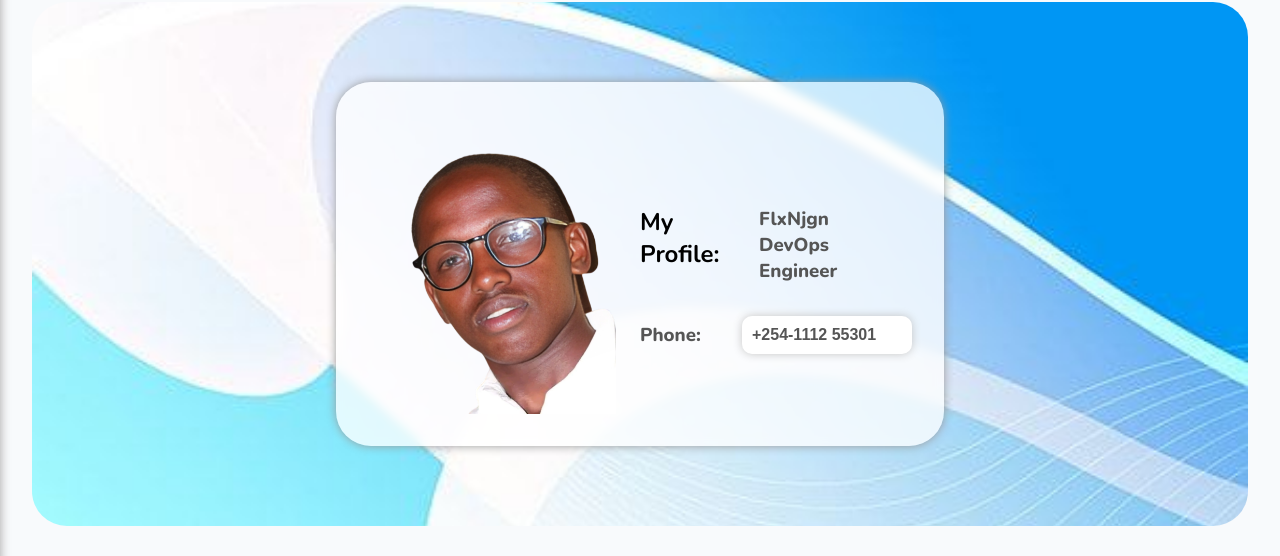
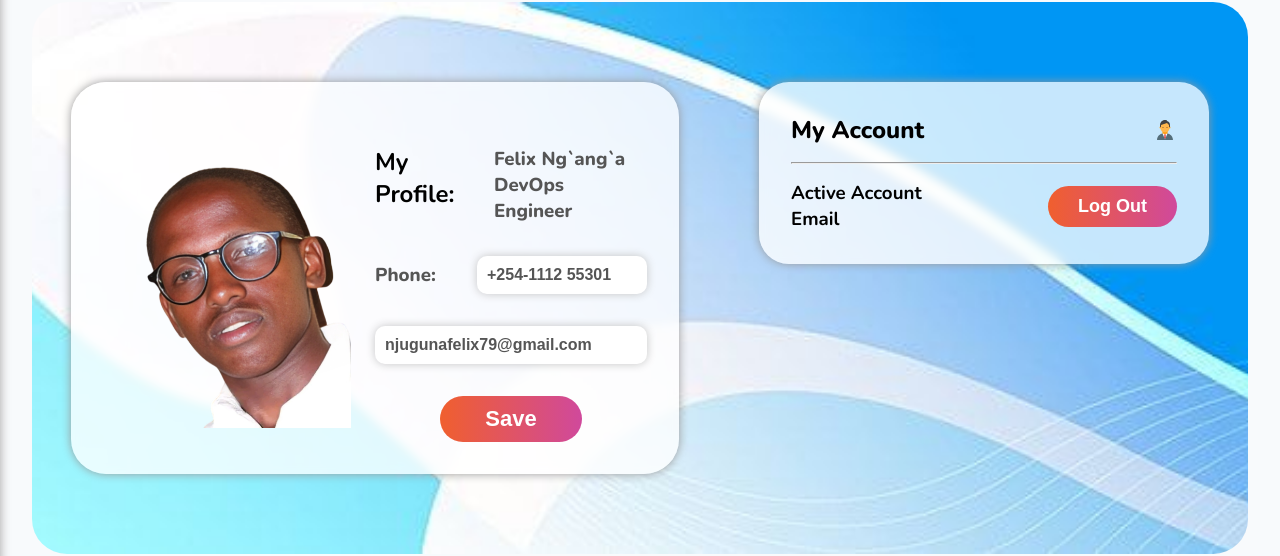
Before and after one commit to FlxBot001/My-Portfolio-BE, a Next.js app: page /setting in a window 1280 px wide. Shown: the part 267-823 px from the top of the page. Built offline with nearby package versions, Linux system fonts and the light colour scheme.

Commit message:
Updated all settings file
More to be added later

```diff
--- a/pages/setting.js
+++ b/pages/setting.js
@@ -1,4 +1,4 @@
-import { FcSettings } from "react-icons/fc";
+import { FcBusinessman, FcSettings } from "react-icons/fc";
 
 
 export default function Setting() {
@@ -25,11 +25,28 @@ export default function Setting() {
                         <div className="w-100">
                             <div className="flex flex-sb flex-left mt-2">
                                 <h2>My Profile:</h2>
-                                <h3>FlxNjgn <br />DevOps Engineer</h3>
+                                <h3>Felix Ng`ang`a <br />DevOps Engineer</h3>
                             </div>
                             <div className="flex flex-sb mt-2">
                                 <h3>Phone:</h3>
                                 <input type="text" defaultValue={'+254-1112 55301'} />
+                            </div>
+                            <div className="mt-2">
+                                <input type="email" defaultValue={'njugunafelix79@gmail.com'} />
+                            </div>
+                            <div className="flex flex-center w-100 mt-2">
+                                <button>Save</button>
+                            </div>
+                        </div>
+                    </div>
+
+                    <div className="rightlogoutsec">
+                        <div className="topaccoutnbox">
+                            <h2 className="flex flex-sb">My Account <FcBusinessman /></h2>
+                            <hr />
+                            <div className="flex flex-sb mt-1">
+                                <h3>Active Account <br /> <span>Email</span></h3>
+                                <button>Log Out</button>
                             </div>
                         </div>
                     </div>
```
